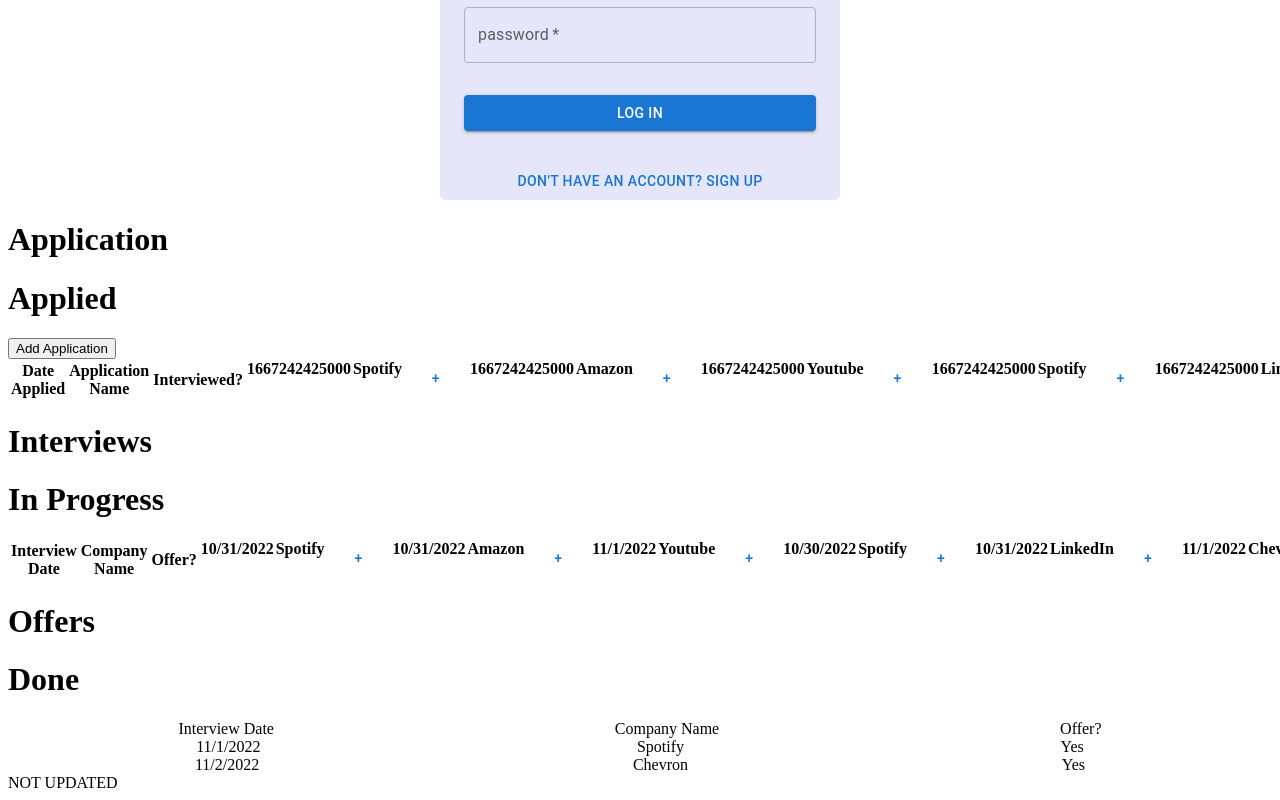
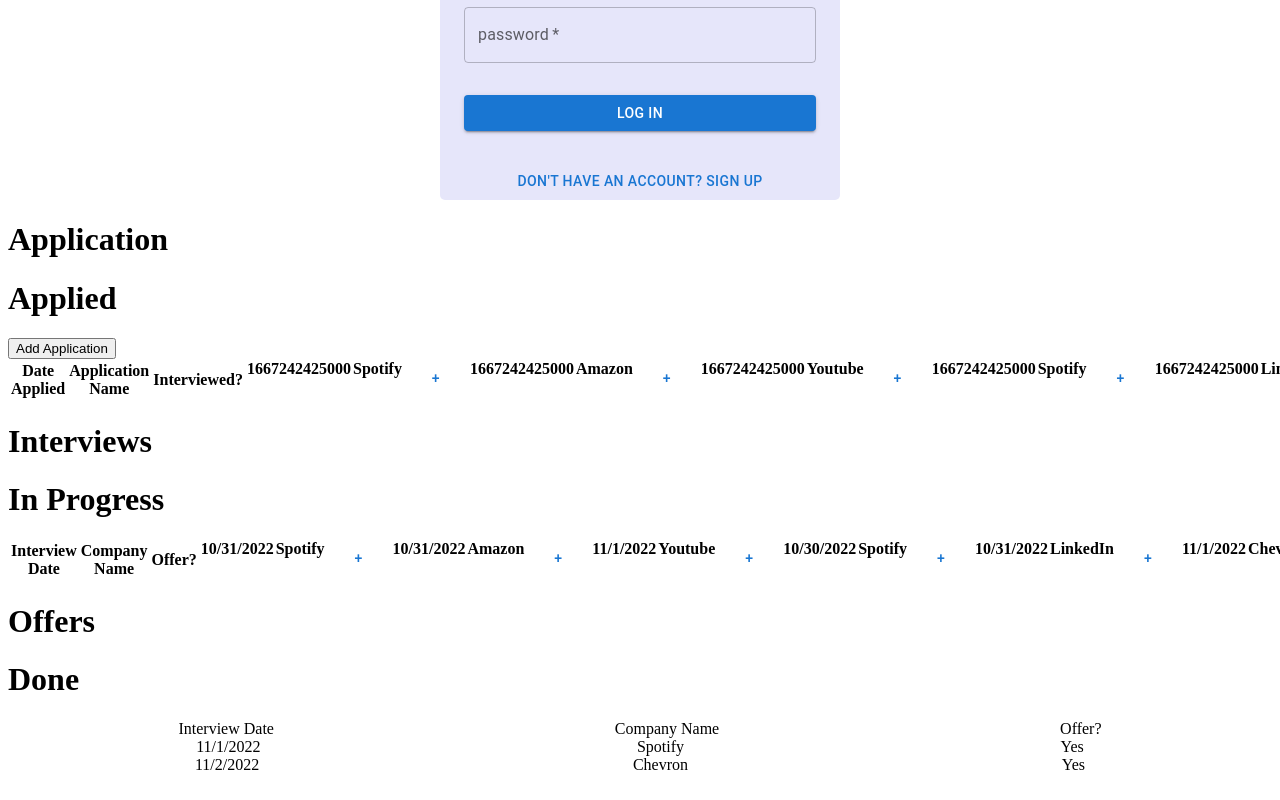
Before and after one commit to Team-Charizard-JAMIS/Jobify, a React app: page / in a window 1280 px wide. Shown: the part 285-1085 px from the top of the page. Built offline with nearby package versions, Linux system fonts and the light colour scheme; no server answers.

Commit message:
removed backend check

```diff
--- a/client/component/BackEndCheck.js
+++ /dev/null
@@ -1,26 +0,0 @@
-import React, { useEffect, useState } from 'react'
-
-const BackEndCheck = () => {
-    const [data, setData] = useState('NOT UPDATED')
-
-    useEffect(() => {
-        async function callBackendAPI() {
-            const response = await fetch('http://localhost:3000/express_backend');
-            const body = await response.json()
-            if (response.status !== 200) {
-                throw Error(body.message)
-            }
-            setData(body['express'])
-        };
-
-        callBackendAPI()
-            .catch(console.error)
-    })
-    return (
-        <>
-            <div>{data}</div>
-        </>
-    )
-}
-
-export default BackEndCheck
--- a/client/index.tsx
+++ b/client/index.tsx
@@ -3,13 +3,11 @@
 import App from './App';
 import Navbar from './Navbar'
 import { BrowserRouter } from 'react-router-dom'
-import BackEndCheck from './component/BackEndCheck.js'
 
 render(
   <BrowserRouter>
     <Navbar />
     <App />
-    <BackEndCheck />
   </BrowserRouter>
 
   ,
```
